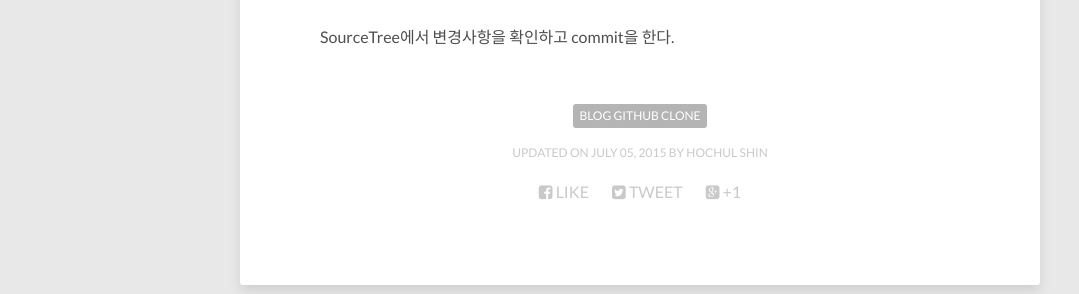
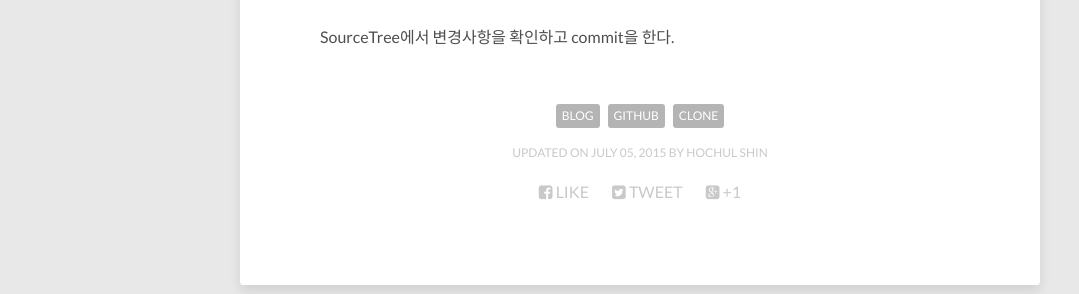
Before and after one commit to dakoo/dakoo.github.io, a Jekyll site: the page built from _posts/2015-07-05-github-clone-for-blog.md, in a window 1280 px wide and 900 px high, scrolled down 1497 px. Shown: the part 152-446 px from the top of the window, without its empty margins (0-1079 px from the left). Built offline with Jekyll 4.4.1, drawn with Linux system fonts in a browser that asks for light colours; nearby versions of some CDN libraries; comment, search, counter and statistics services are not loaded.

```diff
--- a/_posts/2015-07-05-github-clone-for-blog.md
+++ b/_posts/2015-07-05-github-clone-for-blog.md
@@ -3,7 +3,7 @@ layout: post
 title: Github 블로그 repository를 clone해서 글쓰기
 description: 블로그 repository가 설치되어 있지 않은 PC에서 블로그를 작성하는 방법
 modified: 2015-07-05
-tags: [blog github clone]
+tags: [blog, github, clone]
 image:
   feature: abstract-5.jpg
   credit: dargadgetz
```
